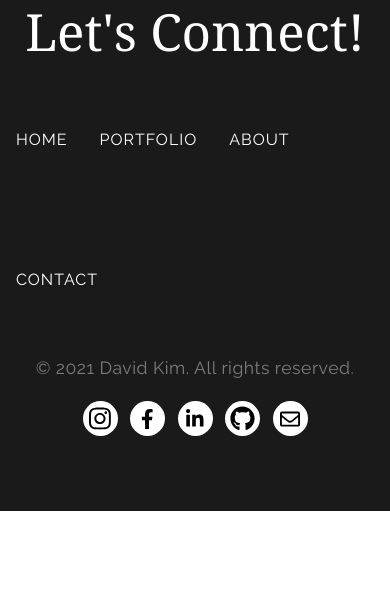
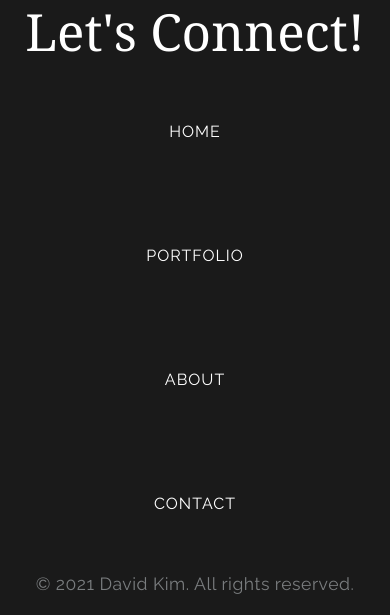
Before and after one commit to davidhk21/my-portfolio, a Next.js app: page / in a window 390 px wide. Shown: the part 5708-6323 px from the top of the page. Before the commit the page ends 6219 px from the top, so only its background shows below. Built offline with nearby package versions, Linux system fonts and the light colour scheme.

Commit message:
fixed footer on mobile

```diff
--- a/components/footer.js
+++ b/components/footer.js
@@ -1,6 +1,5 @@
 import React from 'react';
 import Link from 'next/link';
-import { Nav } from 'react-bootstrap';
 import { FontAwesomeIcon } from '@fortawesome/react-fontawesome';
 import styles from '../styles/App.module.css';
 
@@ -8,20 +7,20 @@ export default function Footer() {
   return (
     <div className={styles.footerContainer}>
       <h1 className={styles.footerTitle}>Let&apos;s Connect!</h1>
-      <Nav>
+      <div className={styles.linksContainer}>
         <Link href="/" passHref>
-          <Nav.Link className={styles.links}>HOME</Nav.Link>
+          <a className={styles.links}>HOME</a>
         </Link>
         <Link href="/portfolio" passHref>
-          <Nav.Link className={styles.links}>PORTFOLIO</Nav.Link>
+          <a className={styles.links}>PORTFOLIO</a>
         </Link>
         <Link href="/about" passHref>
-          <Nav.Link className={styles.links}>ABOUT</Nav.Link>
+          <a className={styles.links}>ABOUT</a>
         </Link>
         <Link href="/contact_me" passHref>
-          <Nav.Link className={styles.links}>CONTACT</Nav.Link>
+          <a className={styles.links}>CONTACT</a>
         </Link>
-      </Nav>
+      </div>
       <p className={styles.copyright}>&copy; 2021 David Kim. All rights reserved.</p>
       <div className={styles.iconsContainer}>
         <a href="https://www.instagram.com/davidhk21/" target="_blank" rel="noopener noreferrer" className={`${styles.iconContainer} ${styles.shrink}`}>
--- a/styles/App.module.css
+++ b/styles/App.module.css
@@ -57,12 +57,21 @@
   font-size: 3.2em;
 }
 
+.linksContainer {
+  display: flex;
+  width: 80%;
+  max-width: 500px;
+  justify-content: space-between;
+  align-items: center;
+}
+
 .links {
   color: white;
   margin: 50px 0;
 }
 .links:hover {
   color: #e1a87a;
+  text-decoration: none;
 }
 
 .copyright {
@@ -100,3 +109,9 @@
 .smallerIcon {
   font-size: 20px;
 }
+
+@media screen and (max-width: 560px) {
+  .linksContainer {
+    flex-direction: column;
+  }
+}
```
